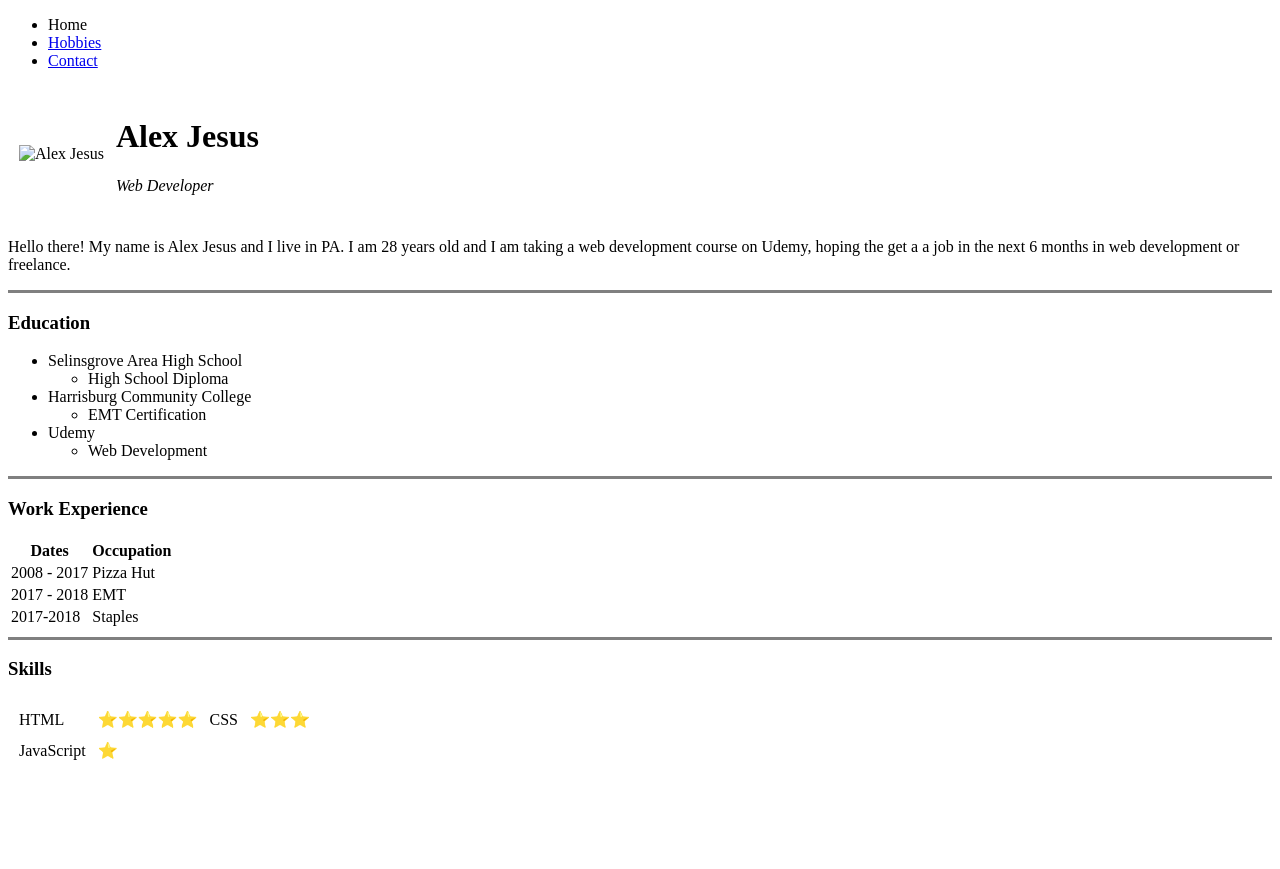
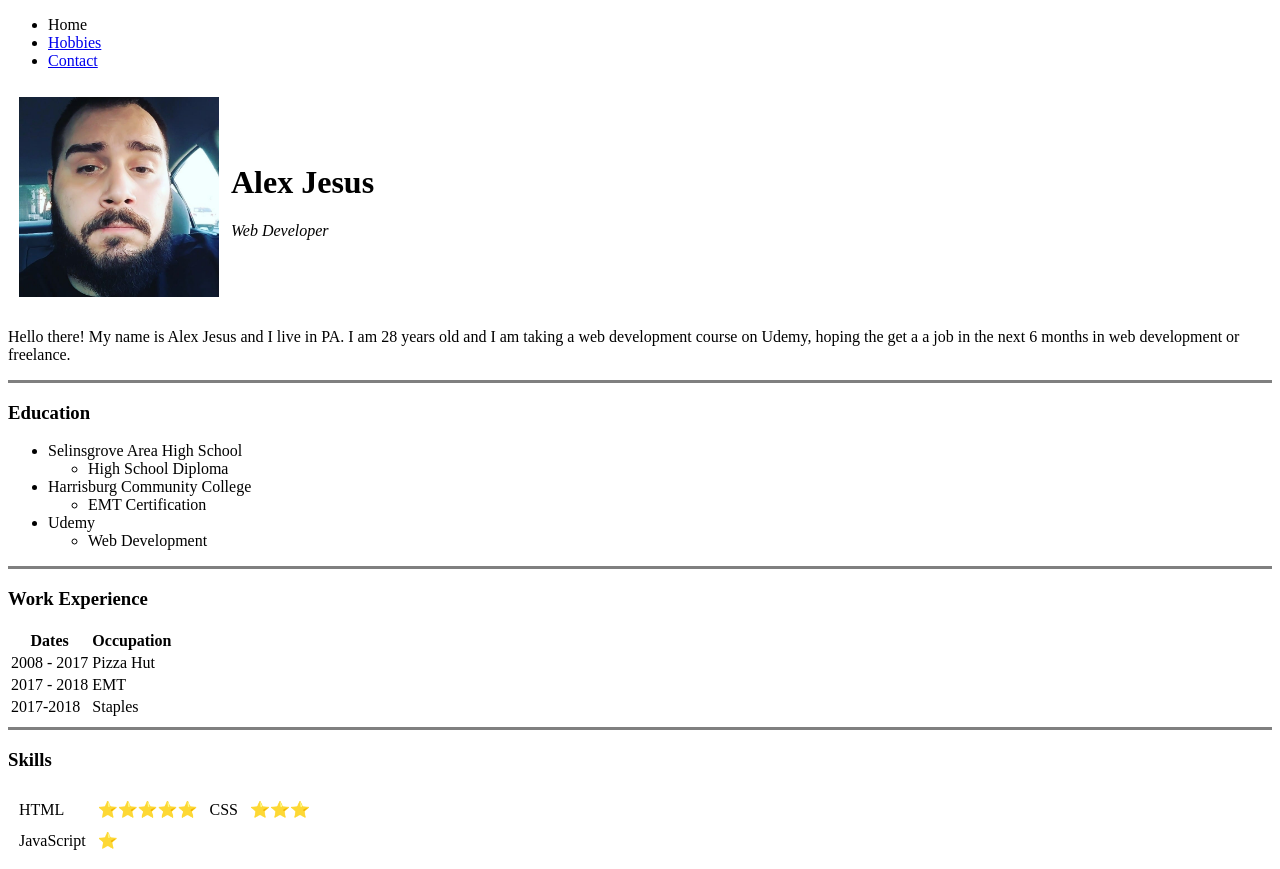
Before and after one commit to Heyzuess90/cv, a plain HTML site: page index.html in a window 1280 px wide. Before the commit the page ends 800 px from the top, so only its background shows below. Drawn offline with Linux system fonts and the light colour scheme.

Commit message:
Update index.html

```diff
--- a/index.html
+++ b/index.html
@@ -15,7 +15,7 @@
 
   <table cellspacing="10">
     <tr>
-      <td><img src="=Alex.jpg" alt="Alex Jesus" width="200" height="200"></td>
+      <td><img src="Alex.jpg" alt="Alex Jesus" width="200" height="200"></td>
       <td>
         <h1>Alex Jesus</h1>
         <p><em>Web Developer</em></p>
```
